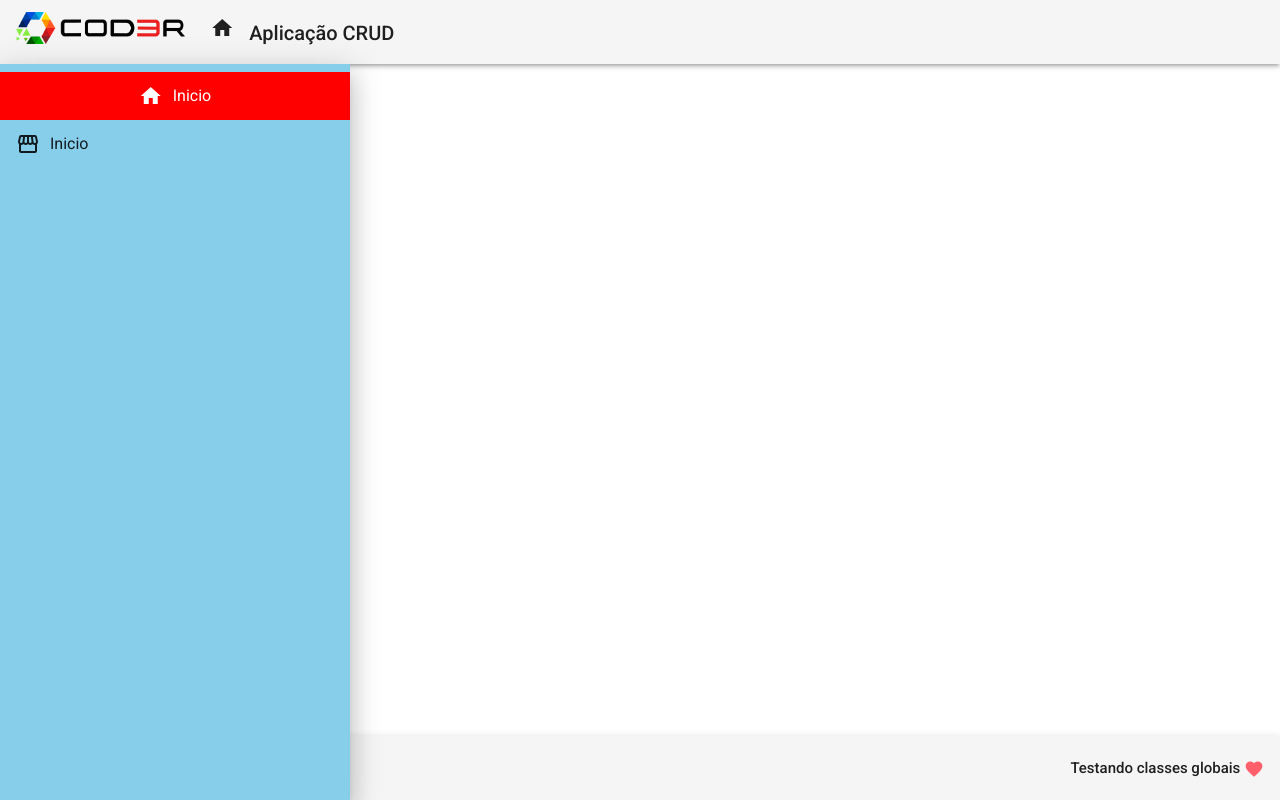
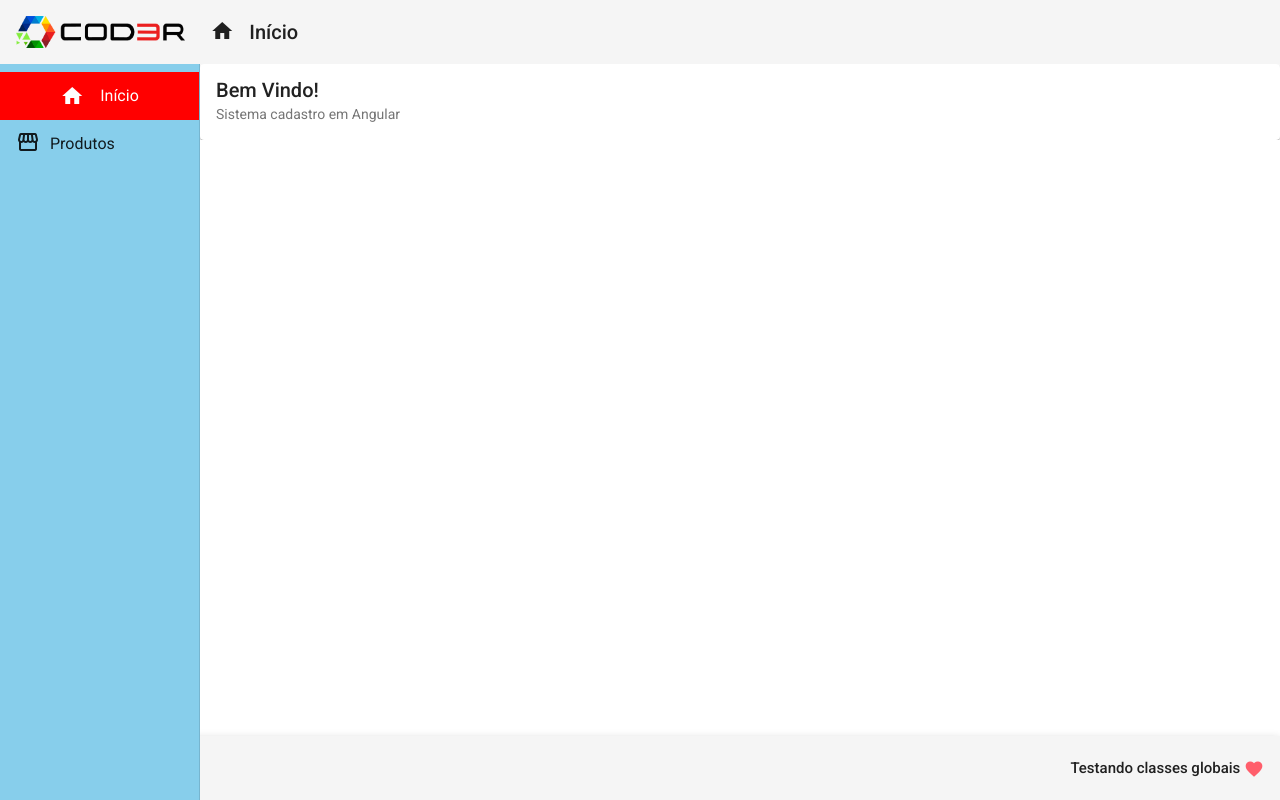
Before and after one commit to RafaelGasparoto/Angular, an Angular app in the folder frontend/: page / in a window 1280 px wide. Built offline with nearby package versions, Linux system fonts and the light colour scheme.

Commit message:
home adicionada e arrumei a sidenav que estava sumindo

```diff
--- a/frontend/angular.json
+++ b/frontend/angular.json
@@ -50,7 +50,7 @@
               "src/assets"
             ],
             "styles": [
-              "./node_modules/@angular/material/prebuilt-themes/deeppurple-amber.css",
+              "./node_modules/@angular/material/prebuilt-themes/indigo-pink.css",
               "src/styles.css"
             ],
             "scripts": []
--- a/frontend/src/app/components/template/header/header.component.css
+++ b/frontend/src/app/components/template/header/header.component.css
@@ -3,9 +3,9 @@
   align-items: center;
 }
 
-.header .a {
+.header a {
   display: flex;
-  align-items: center;
+  align-self: center;
   text-decoration: none;
 }
 
@@ -16,7 +16,3 @@
 .header .tittle-group {
   padding-left: 25px;
 }
-
-.header .tittle-group i {
-  padding-right: 10px;
-}
--- a/frontend/src/app/components/template/header/header.component.html
+++ b/frontend/src/app/components/template/header/header.component.html
@@ -1,15 +1,15 @@
-<mat-toolbar class="header mat-elevation-z3">
+<mat-toolbar class="header mat-elevation-z3" style="align-items: center;">
   <span>
     <a>
       <img class="logo" src="assets/img/logo.png" alt="logo">
     </a>
   </span>
   <span class="tittle-group">
-    <a>
-      <i class="material-icons">
+    <div >
+      <i class="material-icons icon-text-align">
         home
       </i>
-      Aplicação CRUD
-    </a>
+        Início
+    </div>
   </span>
 </mat-toolbar>
--- a/frontend/src/app/components/template/nav/nav.component.css
+++ b/frontend/src/app/components/template/nav/nav.component.css
@@ -1,6 +1,6 @@
 .sidenav {
   background-color: skyblue;
-  width: 350px;
+  width: 200px;
 }
 
 .sidenav mat-list-item {
@@ -12,5 +12,10 @@
 }
 
 .sidenav i {
+  display: inline;
   padding-right: 10px;
 }
+
+.content {
+  padding: 16px;
+}
--- a/frontend/src/app/components/template/nav/nav.component.html
+++ b/frontend/src/app/components/template/nav/nav.component.html
@@ -1,20 +1,25 @@
 <mat-sidenav-container class="container">
-  <mat-sidenav class="sidenav" opened fixedInViewport="true" fixedTopGap="64">
+  <mat-sidenav class="sidenav" opened mode="side"
+  fixedInViewport="true" fixedTopGap="64">
     <mat-nav-list class="nav-items">
       <mat-list-item style="background-color: red; text-align: center;">
         <div style="width: 100%;">
           <i class="material-icons v-middle">
             home
           </i>
-          <span class="v-middle">Inicio</span>
+          <span class="v-middle">Início</span>
         </div>
       </mat-list-item>
       <a mat-list-item>
-        <i class="material-icons">
+        <i class="material-icons icon-text-align">
           storefront
         </i>
-        Inicio
+        Produtos
       </a>
     </mat-nav-list>
   </mat-sidenav>
+
+  <mat-sidenav-content>
+    <app-home ></app-home>
+  </mat-sidenav-content>
 </mat-sidenav-container>
--- /dev/null
+++ b/frontend/src/app/views/home/home.component.css
@@ -0,0 +1,4 @@
+
+.title {
+  font-size: 20px;
+}
--- /dev/null
+++ b/frontend/src/app/views/home/home.component.html
@@ -0,0 +1,6 @@
+<mat-card>
+  <mat-card-title class="title">Bem Vindo!</mat-card-title>
+  <mat-card-subtitle class="subtitle">
+    Sistema cadastro em Angular
+  </mat-card-subtitle>
+</mat-card>
--- /dev/null
+++ b/frontend/src/app/views/home/home.component.ts
@@ -0,0 +1,15 @@
+import { Component, OnInit } from '@angular/core';
+
+@Component({
+  selector: 'app-home',
+  templateUrl: './home.component.html',
+  styleUrls: ['./home.component.css']
+})
+export class HomeComponent implements OnInit {
+
+  constructor() { }
+
+  ngOnInit(): void {
+  }
+
+}
--- a/frontend/src/styles.css
+++ b/frontend/src/styles.css
@@ -11,3 +11,9 @@ body { margin: 0; font-family: Roboto, "Helvetica Neue", sans-serif; }
 .v-middle {
   vertical-align: middle;
 }
+
+.icon-text-align {
+  vertical-align: middle;
+  padding-right: 10px;
+  padding-bottom: 5px;
+}
```
Also changed, not shown: frontend/src/app/app.module.ts (+7 -2 lines).
